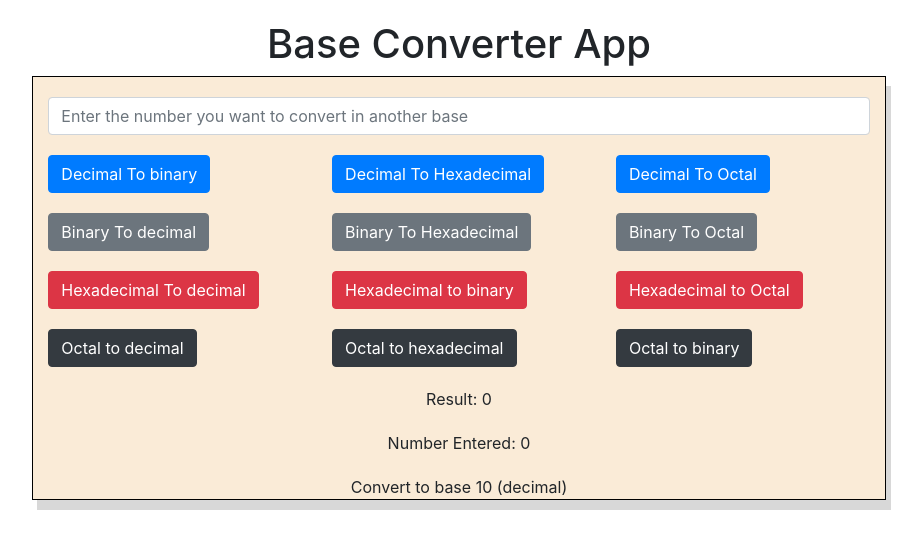
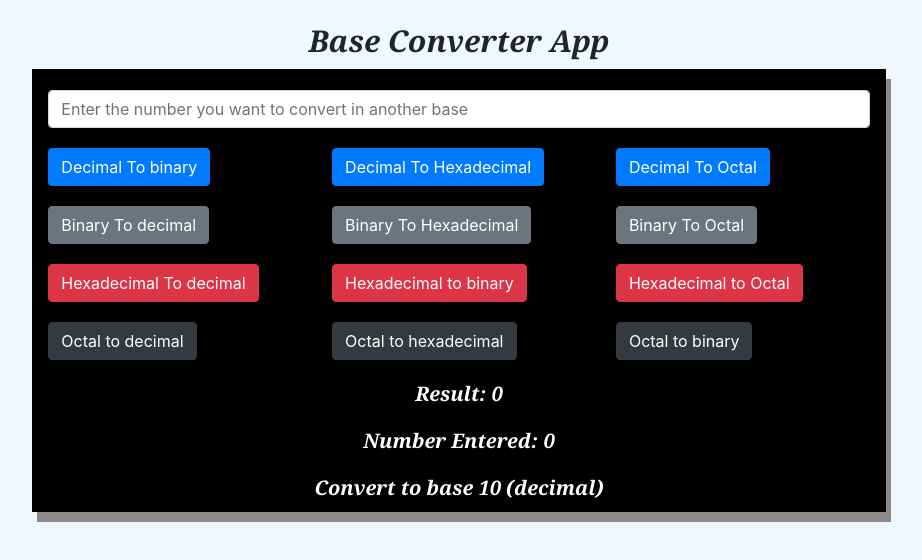
Before and after one commit to rakhimishra/baseConverter, a plain HTML site: page index.html in a window 1280 px wide. Shown: the whole page, without its empty margins (181-1103 px from the left). Drawn offline with nearby package versions, Linux system fonts and the light colour scheme.

Commit message:
first commit

```diff
--- a/style.css
+++ b/style.css
@@ -1,18 +1,31 @@
-h1,#result,#base,#num{
+h1{
     text-align: center;
-    margin-top: 20px;
+     margin-top: 20px;
+    /* color:Red; */
+    font: italic bold 30px Georgia, serif;
     /* display: flex;
     align-items: center;
     justify-content: center */
+}
+#result,#base,#num{
+    text-align: center;
+    margin-top: 20px;
+    color:white;
+    font: italic bold 20px Georgia, serif;
+    margin-bottom: 10px;
 }
 .row{
     margin-top: 20px;
 }
 .wrapper{
-    background-color: antiquewhite;
+    background-color: black;
     border: 1px solid black;
-    box-shadow: 5px 10px rgb(216, 216, 216);
+    box-shadow: 5px 10px rgb(141, 137, 137);
+
 }
 #inputwrapper{
     padding-top: 20px;
 }
+body{
+    background-color: aliceblue;
+}
```
